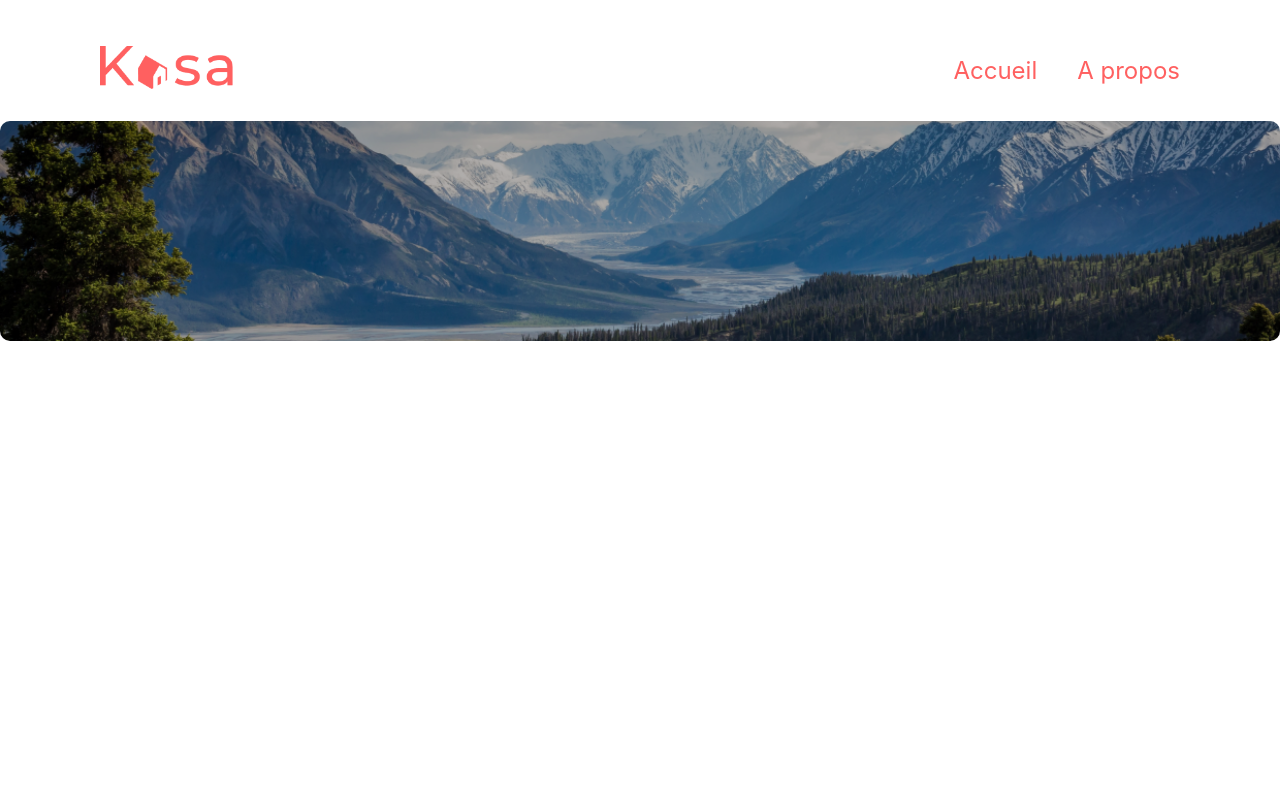
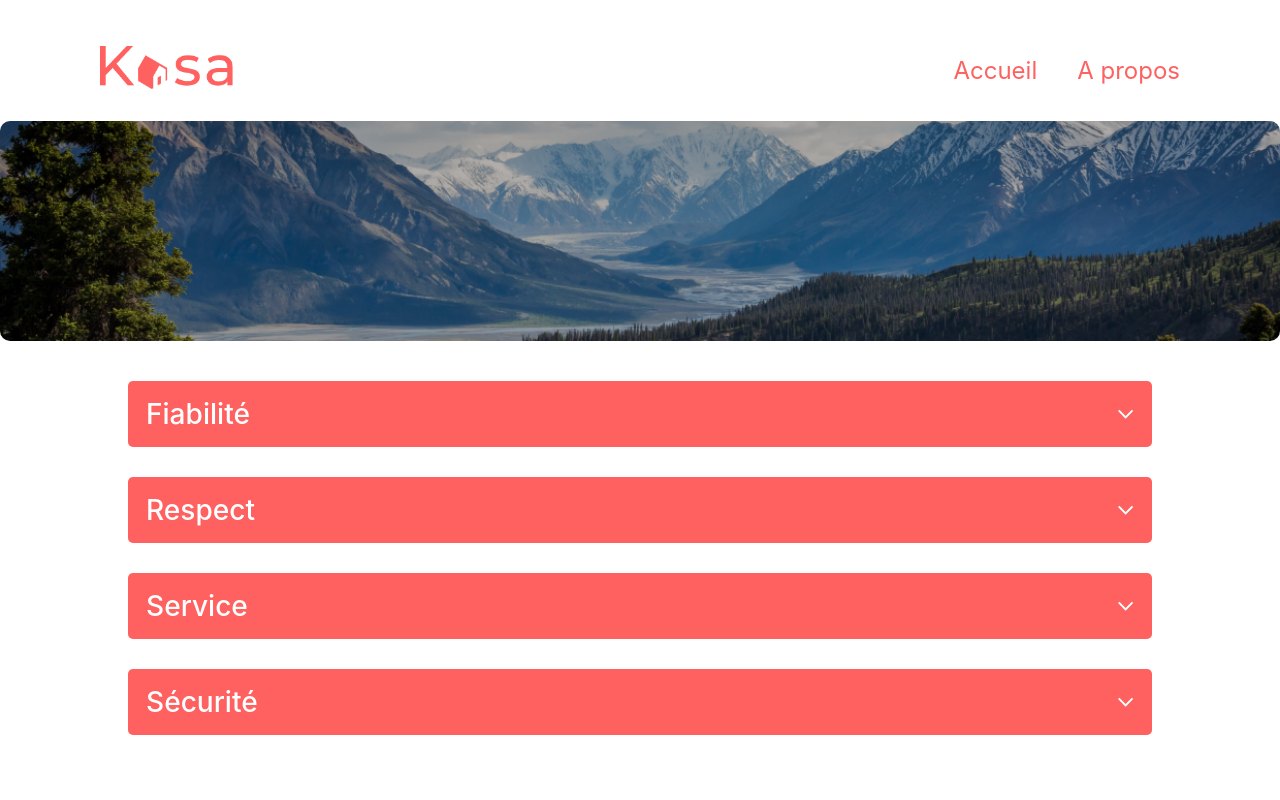
Before and after one commit to nadia3190/Kasa_P6, a React (Create React App) app in the folder kasa/: page /About in a window 1280 px wide. Shown: the top 800 px of the page. Built offline with nearby package versions, Linux system fonts and the light colour scheme.

Commit message:
adding a section conponent and add it after the background conponent

```diff
--- /dev/null
+++ b/kasa/src/components/Section/Section.css
@@ -0,0 +1,69 @@
+.section {
+    margin-bottom: 20px;
+    border-radius: 5px;
+}
+
+.section-title-container {
+    height: 30px;
+    background-color: #FF6060;
+    border-radius: 5px;
+    display: flex;
+    justify-content: space-between;
+    align-items: center;
+    padding: 6px 12px;
+    cursor: pointer;
+}
+
+.section-icon {
+    height: 12px;
+}
+
+.rotate {
+    animation: rotate 0.3s forwards;
+}
+
+.section-title {
+    color: white;
+    font-weight: 500;
+}
+
+.section-description {
+    color: var(--main-pink);
+    font-size: 0.75rem;
+    font-weight: 400;
+    border-radius: 0 0 10px 10px;
+}
+
+.section-description {
+    padding: 23px 12px;
+    background-color: var(--container-grey);
+    list-style: none;
+}
+
+.section-li {
+    line-height: 17px;
+}
+
+@media screen and (min-width: 768px) {
+    .section {
+        font-size: 1.5rem;
+        margin: 0 auto 30px auto;
+        width: 80%;
+    }
+    .section-title-container {
+        height: 50px;
+        padding: 8px 18px;
+    }
+    .section-icon {
+        height: 15px;
+    }
+    .section-description {
+        padding: 30px 20px 20px 20px;
+    }
+    .section-description {
+        font-size: 1.125rem;
+    }
+    .section-li {
+        line-height: 26px;
+    }
+}
--- /dev/null
+++ b/kasa/src/components/Section/Section.js
@@ -0,0 +1,18 @@
+import React from "react";
+import "./Section.css"
+import downArrow from "../../assets/images/down-arrow.svg"
+
+
+const Section = (props) => {
+       return (
+        <article key={props.id} className="section">
+            <div className="section-title-container">
+                <h3 className="section-title">{props.title}</h3>
+                <img src={downArrow}alt="icône d'ouverture ou fermeture."/>
+            </div>
+
+        </article>
+    )
+    }
+
+export default Section;
--- a/kasa/src/pages/About/About.js
+++ b/kasa/src/pages/About/About.js
@@ -4,14 +4,19 @@
 import './About.css';
 import Background from '../../components/Background/Background';
 import headerImage from "../../assets/images/kalen-emsley-Bkci_8qcdvQ-unsplash 2.png"
+import Section from '../../components/Section/Section';
 
  const About = () => {
   return (
         <section className="apropos">
-            <Background
-                image={headerImage}
-                title={null}
-            />
+            <Background image={headerImage}title={null}/>
+            <Section title="Fiabilité" description="Les annonces postées sur Kasa garantissent une fiabilité totale. Les photos sont conformes aux logements, et toutes les informations sont régulièrement vérifiées  par nos équipes." />
+
+            <Section title="Respect" description="La bienveillance fait partie des valeurs fondatrices de Kasa. Tout comportement discriminatoire ou de perturbation du voisinage entraînera une exclusion de notre plateforme."/>
+
+            <Section title="Service" description="Nos équipes se tiennent à votre disposition pour vous fournir une expérience parfaite. N'hésitez pas à nous contacter si vous avez la moindre question."/>
+
+            <Section title="Sécurité" description="La sécurité est la priorité de Kasa. Aussi bien pour nos hôtes que pour les voyageurs, chaque logement correspond aux critères de sécurité établis par nos services. En laissant une note aussi bien à l'hôte qu'au locataire, cela permet à nos équipes de vérifier que les standards sont bien respectés. Nous organisons également des ateliers sur la sécurité domestique pour nos hôtes."/>
          </section>
 
     )
```
